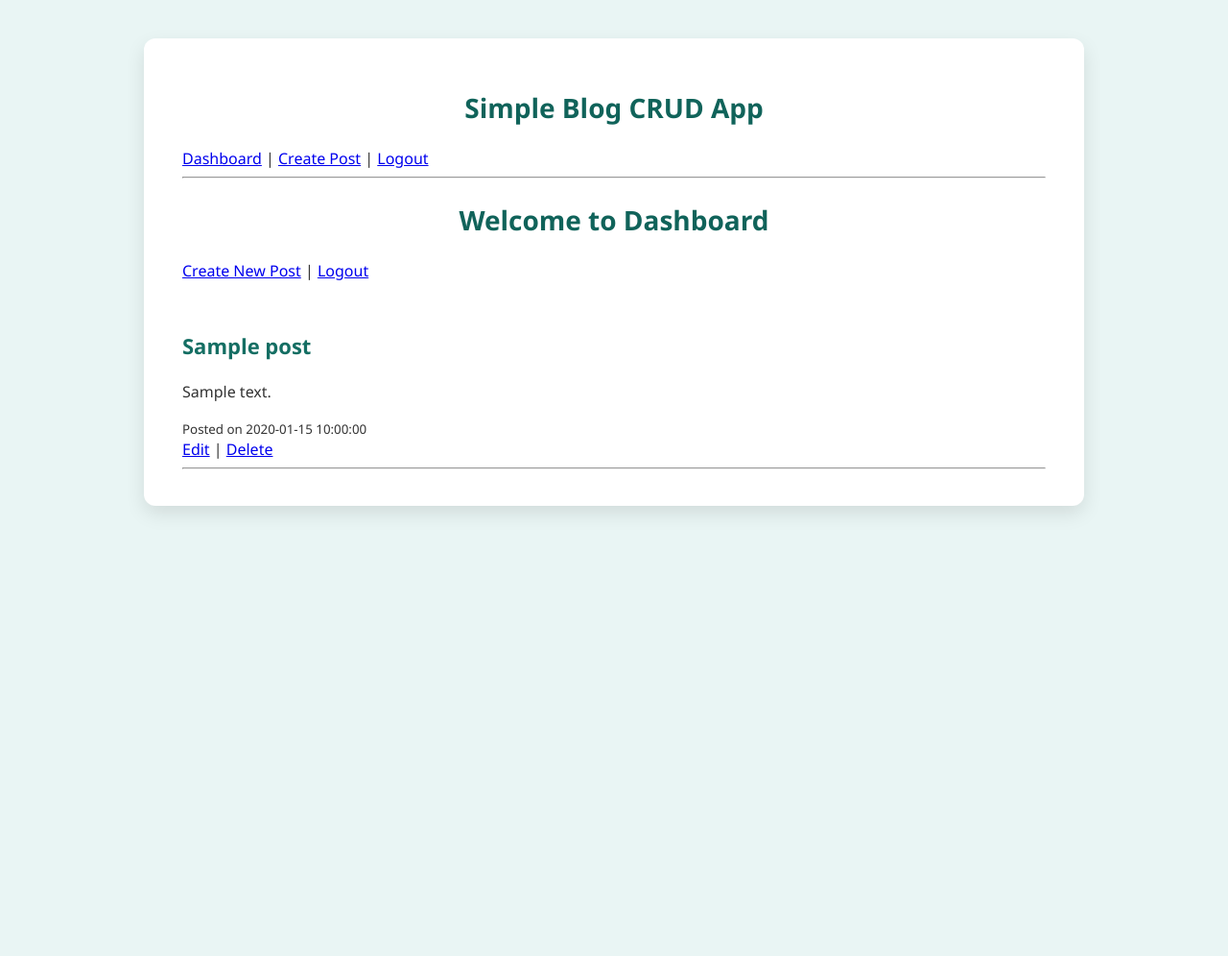
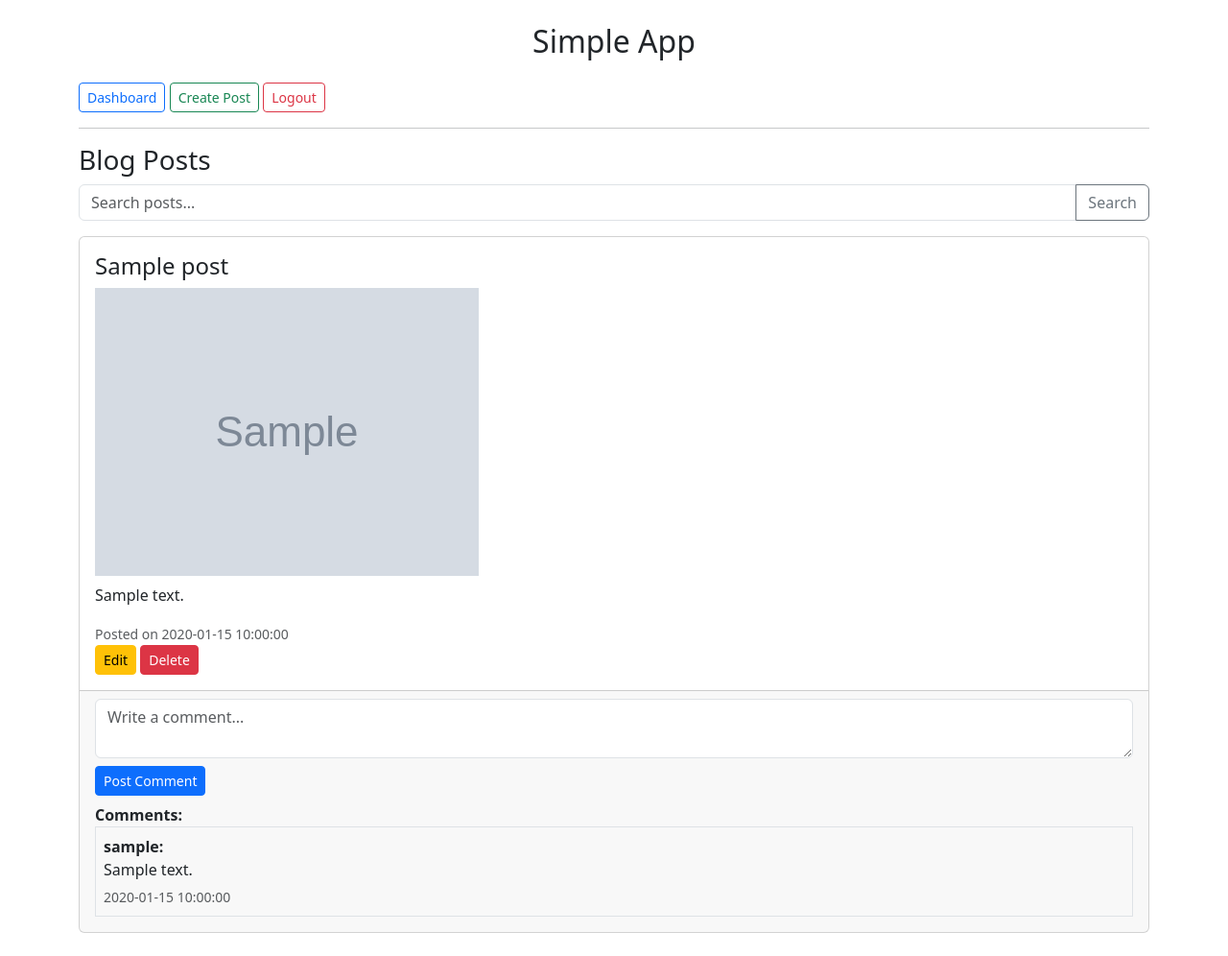
Before and after one commit to sravanthiteppali/ApexPlanet_php_02, a PHP site: page /dashboard.php in a window 1280 px wide. Shown: the whole page at 96% size. Before the commit the page ends 535 px from the top, so only its background shows below. Run offline with PHP 8.4, Linux system fonts and the light colour scheme; the visitor is signed in with stand-in values (Sample User, id 1); tables that the repository leaves empty or names only in its code hold one stand-in row (values such as "Sample post"); grey boxes marked "Sample" are stand-in pictures.

Commit message:
Add full CRUD blog app code

```diff
--- a/dashboard.php
+++ b/dashboard.php
@@ -1,25 +1,113 @@
 <?php
 session_start();
 include 'includes/header.php';
+
 if (!isset($_SESSION['user_id'])) {
-    die("Access denied. <a href='login.php'>Login</a>");
+    header("Location: login.php");
+    exit();
 }
+
+// Handle comment submission
+if ($_SERVER["REQUEST_METHOD"] == "POST" && isset($_POST['comment'], $_POST['post_id'])) {
+    $comment = $_POST['comment'];
+    $post_id = $_POST['post_id'];
+    $user_id = $_SESSION['user_id'];
+
+    $stmt = $conn->prepare("INSERT INTO comments (post_id, user_id, comment, created_at) VALUES (?, ?, ?, NOW())");
+    $stmt->bind_param("iis", $post_id, $user_id, $comment);
+    $stmt->execute();
+}
+
+// Pagination
+$limit = 5;
+$page = isset($_GET['page']) ? (int)$_GET['page'] : 1;
+$start = ($page - 1) * $limit;
+
+// Search
+$search = "";
+$search_condition = "";
+if (!empty($_GET['search'])) {
+    $search = htmlspecialchars($_GET['search']);
+    $search_condition = "WHERE title LIKE '%$search%' OR content LIKE '%$search%'";
+}
+
+// Count total
+$count_sql = "SELECT COUNT(*) as total FROM posts $search_condition";
+$total_result = $conn->query($count_sql);
+$total_posts = $total_result->fetch_assoc()['total'];
+$total_pages = ceil($total_posts / $limit);
+
+// Fetch posts
+$sql = "SELECT * FROM posts $search_condition ORDER BY created_at DESC LIMIT $start, $limit";
+$result = $conn->query($sql);
 ?>
 
-<h2>Welcome to Dashboard</h2>
-<a href="create_post.php">Create New Post</a> |
-<a href="logout.php">Logout</a><br><br>
+<h3>Blog Posts</h3>
+
+<form method="get" action="dashboard.php" class="mb-3">
+    <div class="input-group">
+        <input type="text" name="search" class="form-control" placeholder="Search posts..." value="<?= $search ?>">
+        <button type="submit" class="btn btn-outline-secondary">Search</button>
+    </div>
+</form>
 
 <?php
-$conn = new mysqli("localhost", "root", "", "blog");
-$result = $conn->query("SELECT * FROM posts ORDER BY created_at DESC");
+if ($result->num_rows > 0):
+    while ($row = $result->fetch_assoc()):
+?>
+        <div class="card mb-4">
+            <div class="card-body">
+                <h4><?= htmlspecialchars($row['title']) ?></h4>
+                <?php if (!empty($row['image'])): ?>
+                    <img src="<?= htmlspecialchars($row['image']) ?>" class="img-fluid mb-2" style="max-height: 300px;" alt="Post Image">
+                <?php endif; ?>
+                <p><?= nl2br(htmlspecialchars($row['content'])) ?></p>
+                <small class="text-muted">Posted on <?= $row['created_at'] ?></small><br>
+                <a href='edit_post.php?id=<?= $row['id'] ?>' class="btn btn-sm btn-warning">Edit</a>
+                <a href='delete_post.php?id=<?= $row['id'] ?>' class="btn btn-sm btn-danger">Delete</a>
+            </div>
 
-while ($row = $result->fetch_assoc()) {
-    echo "<h3>" . htmlspecialchars($row['title']) . "</h3>";
-    echo "<p>" . nl2br(htmlspecialchars($row['content'])) . "</p>";
-    echo "<small>Posted on " . $row['created_at'] . "</small><br>";
-    echo "<a href='edit_post.php?id=" . $row['id'] . "'>Edit</a> | ";
-    echo "<a href='delete_post.php?id=" . $row['id'] . "'>Delete</a><hr>";
-}
+            <div class="card-footer">
+                <form method="post" class="mb-2">
+                    <input type="hidden" name="post_id" value="<?= $row['id'] ?>">
+                    <textarea name="comment" class="form-control" rows="2" placeholder="Write a comment..." required></textarea>
+                    <button type="submit" class="btn btn-sm btn-primary mt-2">Post Comment</button>
+                </form>
+
+                <strong>Comments:</strong>
+                <?php
+                $stmt = $conn->prepare("SELECT c.comment, c.created_at, u.username FROM comments c JOIN users u ON c.user_id = u.id WHERE c.post_id = ? ORDER BY c.created_at DESC");
+                $stmt->bind_param("i", $row['id']);
+                $stmt->execute();
+                $comments = $stmt->get_result();
+
+                while ($c = $comments->fetch_assoc()):
+                ?>
+                    <div class="border p-2 mb-2">
+                        <strong><?= htmlspecialchars($c['username']) ?>:</strong>
+                        <p class="mb-1"><?= htmlspecialchars($c['comment']) ?></p>
+                        <small class="text-muted"><?= $c['created_at'] ?></small>
+                    </div>
+                <?php endwhile; ?>
+            </div>
+        </div>
+<?php
+    endwhile;
+else:
+    echo "<p>No posts found.</p>";
+endif;
+
+// Pagination
+if ($total_pages > 1):
+    echo "<nav><ul class='pagination justify-content-center'>";
+    for ($i = 1; $i <= $total_pages; $i++):
+        $link = "?page=$i";
+        if (!empty($search)) $link .= "&search=" . urlencode($search);
+        $active = ($i == $page) ? "active" : "";
+        echo "<li class='page-item $active'><a class='page-link' href='$link'>$i</a></li>";
+    endfor;
+    echo "</ul></nav>";
+endif;
 ?>
+
 <?php include 'includes/footer.php'; ?>
--- a/includes/header.php
+++ b/includes/header.php
@@ -1,16 +1,18 @@
-<?php include 'includes/db.php'; ?>
+<?php include 'db.php'; ?>
 <!DOCTYPE html>
 <html>
 <head>
     <title>Blog App</title>
-    <link rel="stylesheet" type="text/css" href="task2_style.css">
+    <!-- Bootstrap CDN -->
+    <link href="https://cdn.jsdelivr.net/npm/bootstrap@5.3.0/dist/css/bootstrap.min.css" rel="stylesheet">
+    <link rel="stylesheet" href="css/style.css">
 </head>
 <body>
-<div class="container">
-    <h2>Simple Blog CRUD App</h2>
-    <nav>
-        <a href="dashboard.php">Dashboard</a> |
-        <a href="create_post.php">Create Post</a> |
-        <a href="logout.php">Logout</a>
+<div class="container mt-4">
+    <h2 class="text-center mb-4">Simple App</h2>
+    <nav class="mb-3">
+        <a href="dashboard.php" class="btn btn-outline-primary btn-sm">Dashboard</a>
+        <a href="create_post.php" class="btn btn-outline-success btn-sm">Create Post</a>
+        <a href="logout.php" class="btn btn-outline-danger btn-sm">Logout</a>
     </nav>
     <hr>
--- a/task2_style.css
+++ b/task2_style.css
@@ -1,70 +1,79 @@
+
 body {
     font-family: 'Segoe UI', Tahoma, Geneva, Verdana, sans-serif;
-    background-color: #e9f5f4;
-    color: #333;
+    background-color: #f0f7f7;
     margin: 0;
     padding: 0;
 }
 
 .container {
-    max-width: 900px;
-    margin: 40px auto;
-    background-color: #fff;
-    padding: 30px 40px;
-    border-radius: 12px;
-    box-shadow: 0 8px 20px rgba(0, 0, 0, 0.1);
+    width: 85%;
+    margin: 30px auto;
+    background: #fff;
+    padding: 30px;
+    border-radius: 10px;
+    box-shadow: 0px 5px 15px rgba(0, 0, 0, 0.1);
 }
 
 h2 {
-    color: #10635a;
+    color: #2c7a7b;
+    margin-bottom: 15px;
     text-align: center;
-    font-size: 28px;
 }
 
 h3 {
-    color: #146e63;
-    margin-top: 30px;
-    font-size: 22px;
+    margin-top: 25px;
+    color: #004d40;
 }
 
-ul {
-    margin-top: 10px;
-    padding-left: 20px;
+input[type=text], input[type=password], textarea {
+    width: 100%;
+    padding: 10px;
+    margin: 8px 0;
+    border: 1px solid #ccc;
+    border-radius: 4px;
 }
 
-li {
-    line-height: 1.8;
-    font-size: 16px;
+input[type=submit] {
+    padding: 10px 20px;
+    background-color: #2c7a7b;
+    color: white;
+    border: none;
+    border-radius: 5px;
+    cursor: pointer;
 }
 
-code {
-    background-color: #f1f1f1;
-    padding: 2px 4px;
-    border-radius: 4px;
-    font-family: monospace;
+input[type=submit]:hover {
+    background-color: #246a68;
 }
 
-.note {
-    background: #e7f3f3;
-    padding: 10px 15px;
-    border-left: 5px solid #2e9d94;
-    margin-top: 15px;
-    border-radius: 5px;
-}
-p {
-    font-size: 16px;
+nav a {
+    margin-right: 10px;
+    color: #00796b;
+    font-weight: bold;
 }
 
-p[style*="red"] {
-    background-color: #ffe6e6;
-    padding: 10px;
-    border-left: 5px solid red;
-    border-radius: 5px;
+nav a:hover {
+    text-decoration: underline;
 }
 
-p[style*="green"] {
-    background-color: #e6ffea;
-    padding: 10px;
-    border-left: 5px solid green;
-    border-radius: 5px;
+.pagination {
+    margin-top: 20px;
+    text-align: center;
 }
+
+.pagination a {
+    display: inline-block;
+    margin: 0 5px;
+    padding: 6px 12px;
+    background-color: #e0f2f1;
+    border: 1px solid #00796b;
+    color: #004d40;
+    text-decoration: none;
+    border-radius: 4px;
+}
+
+.pagination a.active {
+    background-color: #00796b;
+    color: white;
+}
```
Also changed, not shown: create_post.php (+36 -8 lines), uploads/ChatGPT Image Jul 1, 2025, 09_23_27 AM.png (added), uploads/ac3b771fc9099907bc400b44fdc73cd9.jpg (added), uploads/download.jpeg (added), uploads/wp5859898.webp (added), 1 other file.
